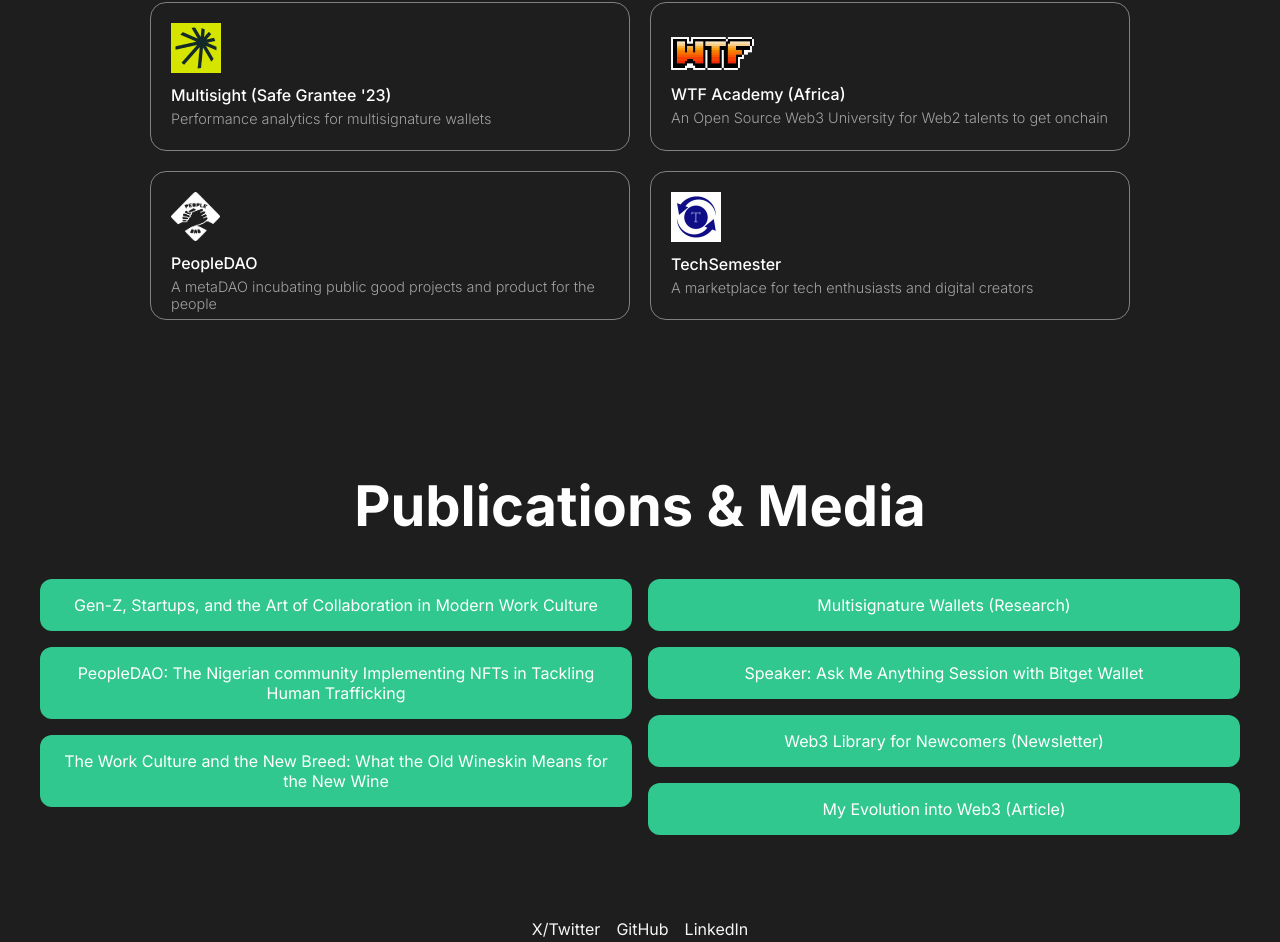
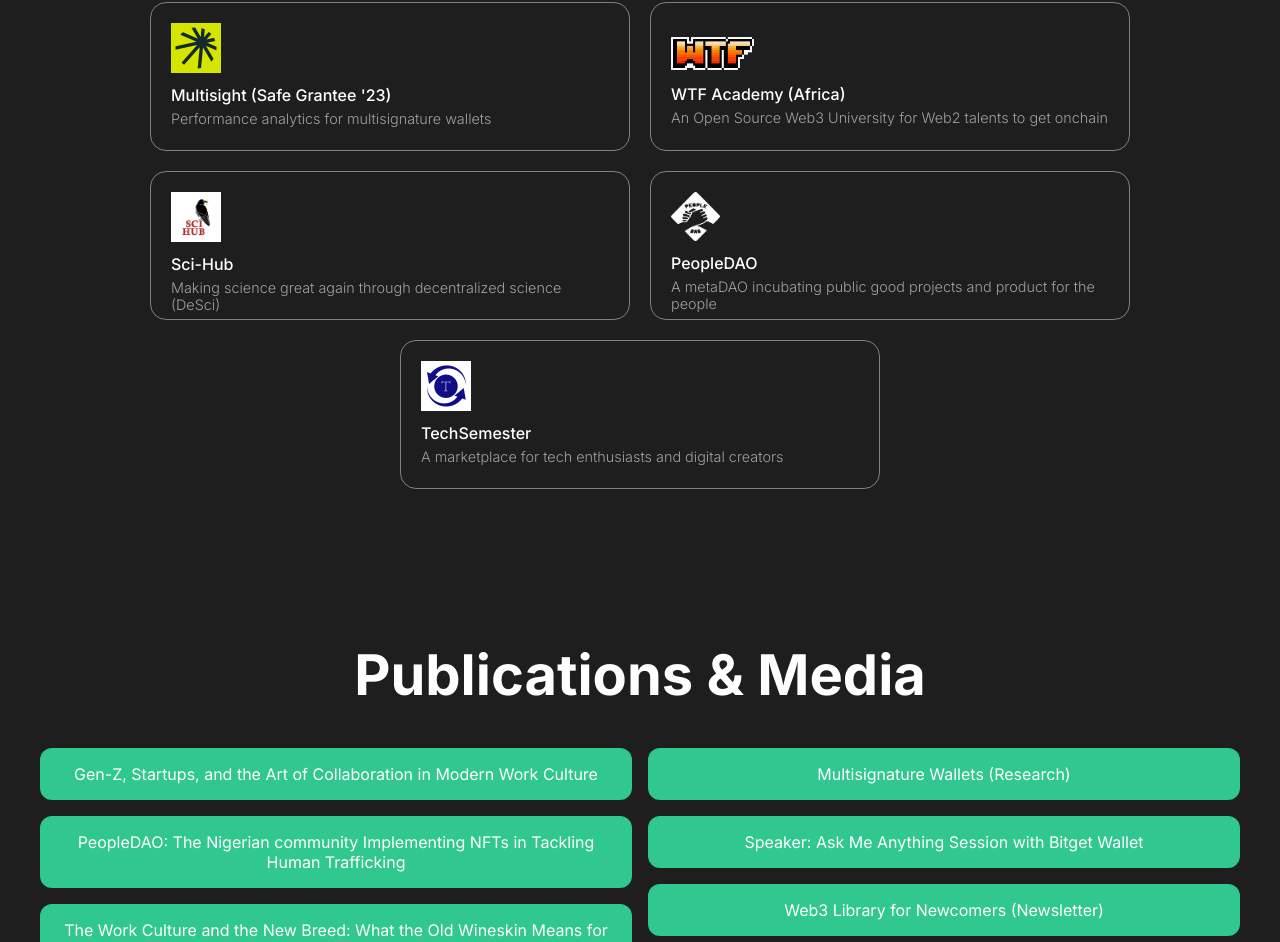
Before and after one commit to Mosamorphing/portfolio, a React (Vite) app: page / in a window 1280 px wide. Shown: the part 921-1863 px from the top of the page. Built offline with nearby package versions, Linux system fonts and the light colour scheme.

Commit message:
updated portfolio

```diff
--- a/src/components/Works/works.jsx
+++ b/src/components/Works/works.jsx
@@ -4,6 +4,7 @@ import ProjectCard from '../Projectcard/ProjectCard';
 import wtflogo from '../../../public/wtf.png';
 import multisight from '../../../public/multisight.png';
 import ts from '../../../public/ts.png';
+import scihub from '../../../public/scihub.png';
 import pdao from '../../../public/pdao.png';
 
 export const Works = () => {
@@ -21,6 +22,13 @@ export const Works = () => {
       description: 'An Open Source Web3 University for Web2 talents to get onchain',
       logoStyle: { width: '83px', height: '33px', margin: '14px 0px' },
       url: 'https://www.wtf.academy/',
+    },
+    {
+      logo: scihub,
+      name: 'Sci-Hub',
+      description: 'Making science great again through decentralized science (DeSci)',
+      logoStyle: { width: '50px', height: '50px' },
+      url: 'https://www.scihub.fans/',
     },
     {
       logo: pdao,
```
Also changed, not shown: public/scihub.png (added).
